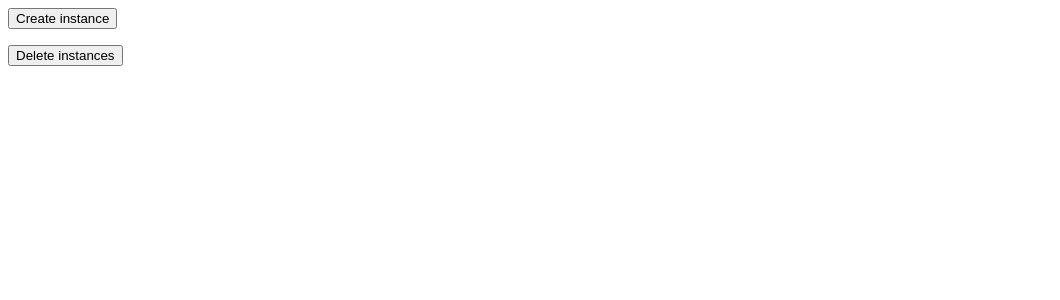
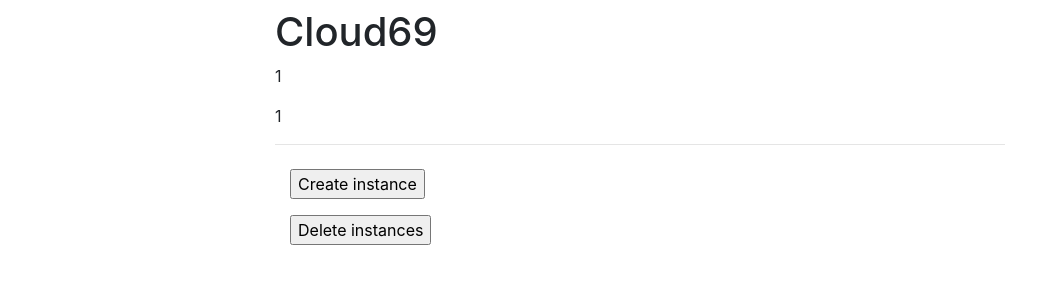
Before and after one commit to Adrian1707/cloud69, a Django app: template cloud69/templates/cloud69/index.html in a window 1280 px wide. Shown: the top 300 px of the page, without its empty margins (0-1060 px from the left). Run offline with Django 3.2, Linux system fonts and the light colour scheme; the template is opened without the code that fills it: most values are stand-ins (such as "Sample title", 1, 10 or a date in 2020); some libraries are stand-ins or nearby versions.

Commit message:
render instance and image ids from running instances in index page

```diff
--- a/cloud69/ec2_client.py
+++ b/cloud69/ec2_client.py
@@ -9,6 +9,10 @@ class EC2Client(object):
     def __init__(self):
         self.client = self.ec2_client()
         self.resource = self.ec2_resource()
+
+    def get_instances(self):
+        response = self.client.describe_instances()
+        return response["Reservations"][0]["Instances"]
 
     def create_ec2_instance(self):
         key_name = self.randomString()
--- a/cloud69/templates/cloud69/index.html
+++ b/cloud69/templates/cloud69/index.html
@@ -1,3 +1,26 @@
+
+<html lang="en">
+  <head>
+    <meta charset="utf-8">
+    <meta name="viewport" content="width=device-width, initial-scale=1, shrink-to-fit=no">
+    <link rel="stylesheet" href="https://stackpath.bootstrapcdn.com/bootstrap/4.1.3/css/bootstrap.min.css" integrity="sha384-MCw98/SFnGE8fJT3GXwEOngsV7Zt27NXFoaoApmYm81iuXoPkFOJwJ8ERdknLPMO" crossorigin="anonymous">
+    <title>Django People</title>
+  </head>
+  <body>
+    <div class="container">
+      <div class="row justify-content-center">
+        <div class="col-8">
+          <h1 class="mt-2">Cloud69</h1>
+          {% for instance in instances %}
+            <div class="something">
+              <p>{{ instance.InstanceId }}</p>
+              <p>{{ instance.ImageId }}</p>
+            </div>
+          {% endfor %}
+          <hr class="mt-0 mb-4">
+          {% block content %}
+          {% endblock %}
+        <div class="col-4">
           <form action="/cloud69/create" method="POST">
             {% csrf_token %}
             <input type="submit" value="Create instance">
@@ -8,3 +31,8 @@
             {% csrf_token %}
             <input type="submit" value="Delete instances">
           </form>
+        </div>
+      </div>
+    </div>
+  </body>
+</html>
--- a/cloud69/views.py
+++ b/cloud69/views.py
@@ -1,11 +1,13 @@
 from django.http import HttpResponse
-from django.template import loader
+from django.template import loader, Context
 from cloud69.ec2_client import *
 import pdb
 
 def index(request):
+    instances = EC2Client().get_instances()
     template = loader.get_template('cloud69/index.html')
-    return HttpResponse(template.render({}, request))
+    html = template.render({'instances': instances}, request)
+    return HttpResponse(html)
 
 def create(request):
     EC2Client().create_ec2_instance()
```
Lines whose indentation alone changed are shown as unchanged.
